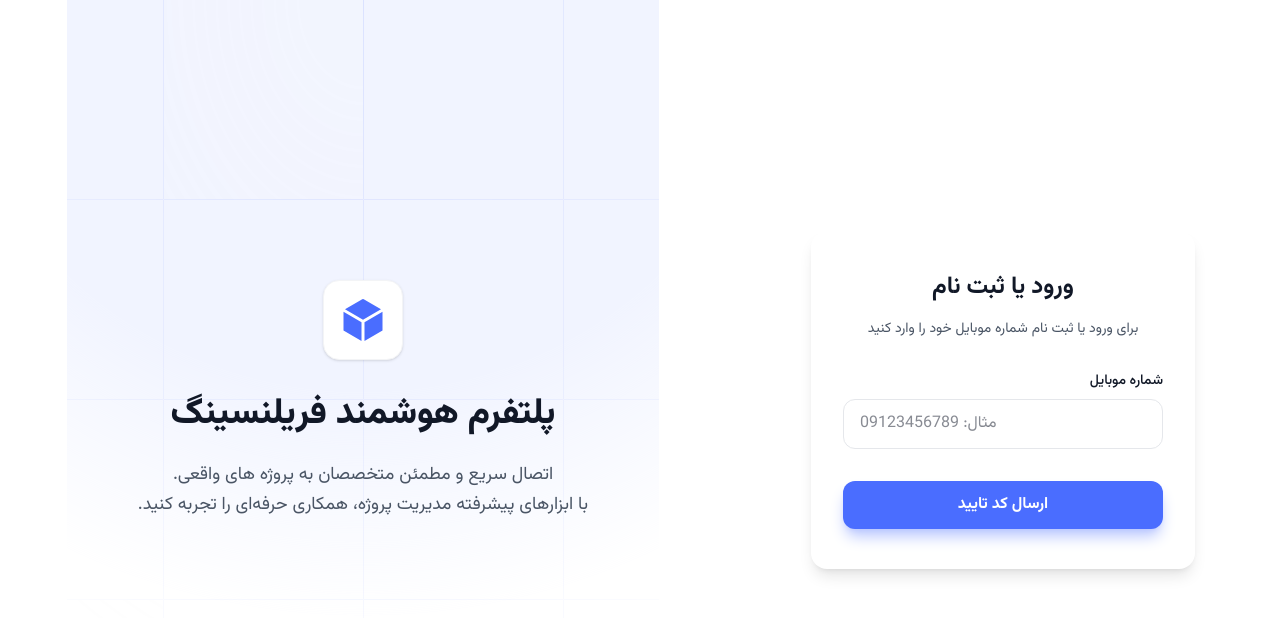
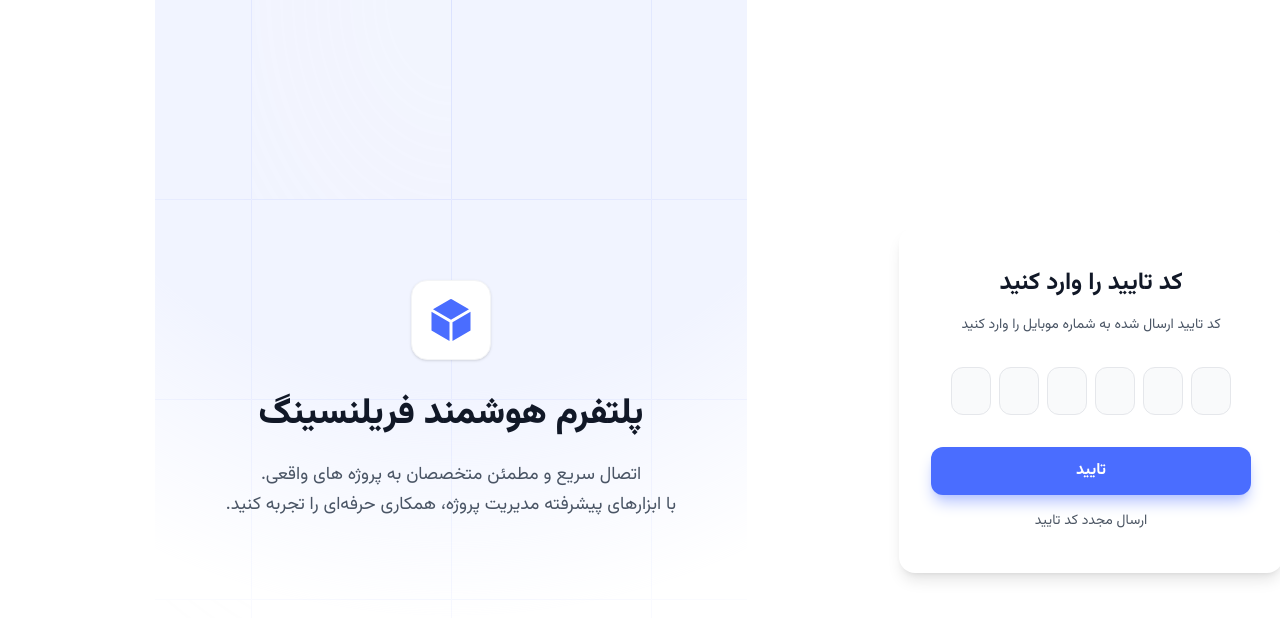
Before and after one commit to AmirHossein-Kargar/freelancer-platform, a React (Vite) app in the folder frontend/: page /auth in a window 1280 px wide. Shown: the top 618 px of the page. Built offline with nearby package versions, Linux system fonts and the light colour scheme.

Commit message:
feat: add sendOTPAgain button

```diff
--- a/frontend/src/features/authentication/CheckOTPForm.jsx
+++ b/frontend/src/features/authentication/CheckOTPForm.jsx
@@ -33,6 +33,9 @@
                 />
                 <button className="btn btn--primary w-full">تایید</button>
             </form>
+            <button className="text-secondary-600 dark:text-secondary-400 mt-4 w-full text-sm hover:text-secondary-800 dark:hover:text-secondary-200 transition-colors cursor-pointer">
+                ارسال مجدد کد تایید
+            </button>
         </div>
     )
 }
--- a/frontend/src/pages/Auth.jsx
+++ b/frontend/src/pages/Auth.jsx
@@ -8,8 +8,8 @@
             {/* Form Section - centered on mobile/tablet, left on desktop */}
             <div className="flex justify-center items-center flex-1 px-4 py-8 lg:px-12 lg:py-0">
                 <div className="w-full max-w-sm rounded-2xl bg-secondary-0 dark:bg-secondary-800 px-8 py-10 shadow-lg">
-                    <SendOTPForm />
-                    {/* <CheckOTPForm /> */}
+                    {/* <SendOTPForm /> */}
+                    <CheckOTPForm />
                 </div>
             </div>
 
```
